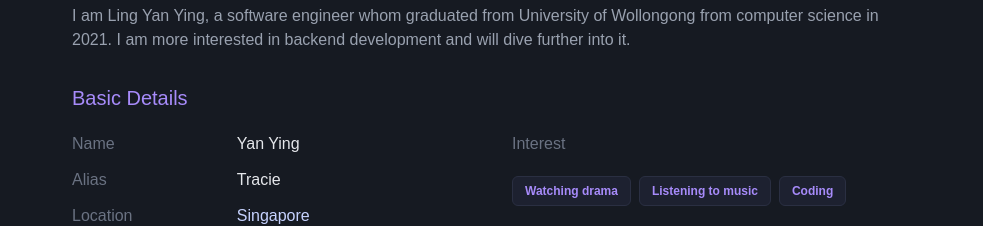
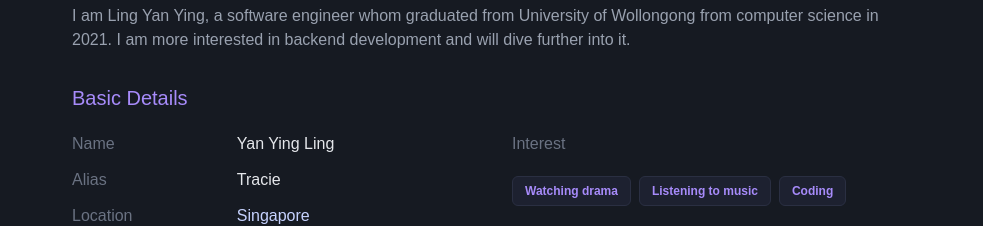
Before and after one commit to tracielyy/portfolio-nextjs, a Next.js app: page /en in a window 1280 px wide. Shown: the part 800-1026 px from the top of the page, without its empty margins (148-1131 px from the left). Built offline with nearby package versions, Linux system fonts and the light colour scheme.

Commit message:
Update: basic data to use model and remove some redundant codes

```diff
--- a/src/components/ProjectCard.js
+++ b/src/components/ProjectCard.js
@@ -15,7 +15,7 @@ export default function ProjectCard({ locale, project }) {
         />
         <div className="p-4">
           <h3 className="text-heading text-lg font-semibold mb-1">{project.title}</h3>
-          <p className="text-gray-500 text-sm mb-3">{project.description}</p>
+          <p className="text-gray-500 text-sm mb-3 line-clamp-4">{project.description}</p>
           <BadgesDisplay labelArray={project.tags} />
         </div>
       </div>
--- a/src/components/layout/Header.js
+++ b/src/components/layout/Header.js
@@ -1,47 +1,12 @@
 'use client';
 
-import { usePathname } from 'next/navigation';
 import Navbar from './Navbar';
 
 export default function Header({ locale }) {
-    const pathname = usePathname();
-
-    // Toggle language, keep same page
-    const otherLocale = locale === 'en' ? 'zh' : 'en';
-    const pathWithoutLocale = pathname.startsWith(`/${locale}`)
-        ? pathname.slice(`/${locale}`.length)
-        : pathname;
-    const toggleUrl = `/${otherLocale}${pathWithoutLocale || ''}`;
-    console.log('DEBUG:', { locale, pathname, pathWithoutLocale, toggleUrl });
 
     return (
         <header>
-            {/* <div>test</div> */}
             <Navbar locale={locale} />
-            {/* Language Toggle */}
-            {/* <div className='pt-16 mx-auto w-full container px-4 sm:px-6 lg:px-8'> */}
-            {/* <Link
-                    href={toggleUrl}
-                    className='text-amber-400'>
-                    gg123423523g5v
-                </Link> */}
-            {/* </div> */}
-            {/* <div className='py-40'>
-                <Link href={toggleUrl} className="px-25 py-1 border rounded text-amber-300" >
-                    {otherLocale.toUpperCase()}
-                </Link>
-            </div>
-            <div>
-                <label for="toggle-switch" class="relative inline-flex items-center cursor-pointer">
-                    <input type="checkbox" id="toggle-switch" className="sr-only peer" />
-
-                    <span className="w-11 h-6 bg-gray-300 rounded-full peer-checked:bg-blue-600 transition-colors duration-300"></span>
-
-                    <span className="absolute left-[2px] top-0.5 w-5 h-5 bg-white rounded-full shadow-md transition-transform duration-300 peer-checked:translate-x-full"></span>
-                </label>
-                <span className=''>{otherLocale.toUpperCase()}</span>
-            </div> */}
         </header>
     )
-
 }
--- a/src/components/sections/AboutSection.js
+++ b/src/components/sections/AboutSection.js
@@ -1,10 +1,11 @@
-import { getData } from '@/lib/data';
 import { getDictionary } from '@/lib/dictionary';
 import { BadgesDisplay } from '@/components/ui/Badge';
+import { Basic } from '@/lib/models/Basic.class';
 
 export default function AboutSection({ locale }) {
     const dict = getDictionary(locale);
-    const basicData = getData(locale, 'basic');
+    const basicData = Basic.getBasic(locale);
+
     return (
         <section id="about" className="section-container">
             <h2 className="section-title">{dict.section.about.title}</h2>
@@ -24,7 +25,7 @@ export default function AboutSection({ locale }) {
                             {/* Name */}
                             <div className='about-field-container'>
                                 <span className='about-field-label'>{dict.section.about.basic.content.name}</span>
-                                <span className='about-field-value'>{basicData.first_name}</span>
+                                <span className='about-field-value'>{basicData.getFullName(locale)}</span>
                             </div>
 
                             {/* Alias */}
--- a/src/components/ui/Socials.js
+++ b/src/components/ui/Socials.js
@@ -41,8 +41,7 @@ export default function Socials({ socialsData, className }) {
         <div className="mt-4 pt-4 text-center">
             {/* Need to loop social data */}
             <ul className={`flex flex-row ${className} gap-4 md:gap-6 space-y-2`}> {/* Single line with responsive gap */}
-                {/* <ul className={`flex flex-row ${className} gap-4 md:gap-6 space-y-2 `}> Single line with responsive gap */}
-                {socialsData.map((social) => (
+                 {socialsData.map((social) => (
                     <li key={social.id}>
                         <a href={social.url} target="_blank" rel="noopener noreferrer"
                             className="iinline-block p-2 hover:scale-110 transition-transform duration-200 text-gray-400 hover:text-accent-secondary site-links">
--- /dev/null
+++ b/src/lib/enums/Language.enum.js
@@ -0,0 +1,14 @@
+export default class Language {
+  static EN = Object.freeze(new Language('en'));
+  static ZH = Object.freeze(new Language('zh'));
+
+  constructor(value) {
+    this.value = value;
+  }
+
+  toString() {
+    return this.value;
+  }
+}
+
+Object.freeze(Language);
--- /dev/null
+++ b/src/lib/models/Basic.class.js
@@ -0,0 +1,55 @@
+import { getData } from '@/lib/data';
+import Language from '@/lib/enums/Language.enum.js';
+
+/**
+ * @typedef {Object} BasicData
+ * @property {string} display_name
+ * @property {string} first_name
+ * @property {string} last_name
+ * @property {string} alias
+ * @property {string} occupation
+ * @property {string} location
+ * @property {string} bio
+ * @property {string} email
+ * @property {string[]} interest
+ */
+
+export class Basic {
+
+    /**
+     * @param {BasicData} data
+     */
+    constructor({ display_name, first_name, last_name, alias, occupation, location, bio, email, interest }) {
+        this.display_name = display_name;
+        this.first_name = first_name;
+        this.last_name = last_name;
+        this.alias = alias;
+        this.occupation = occupation;
+        this.location = location;
+        this.bio = bio;
+        this.email = email;
+        this.interest = interest;
+    }
+
+    /**
+     * Returns all the basic data by providing the locale
+     * @param locale {string}
+     * @return {Basic}
+     */
+    static getBasic(locale) {
+        const rawBasicData = getData(locale, 'basic');
+        return new Basic(rawBasicData);
+    }
+
+    /**
+     * Returns the full name in different sequence according to the language choosen
+     * @param {string} locale
+     * @returns {string} full name
+     */
+    getFullName(locale) {
+        if (locale === Language.EN.toString())
+            return `${this.first_name} ${this.last_name}`;
+        else
+            return `${this.last_name}${this.first_name}`;
+    }
+}
```
